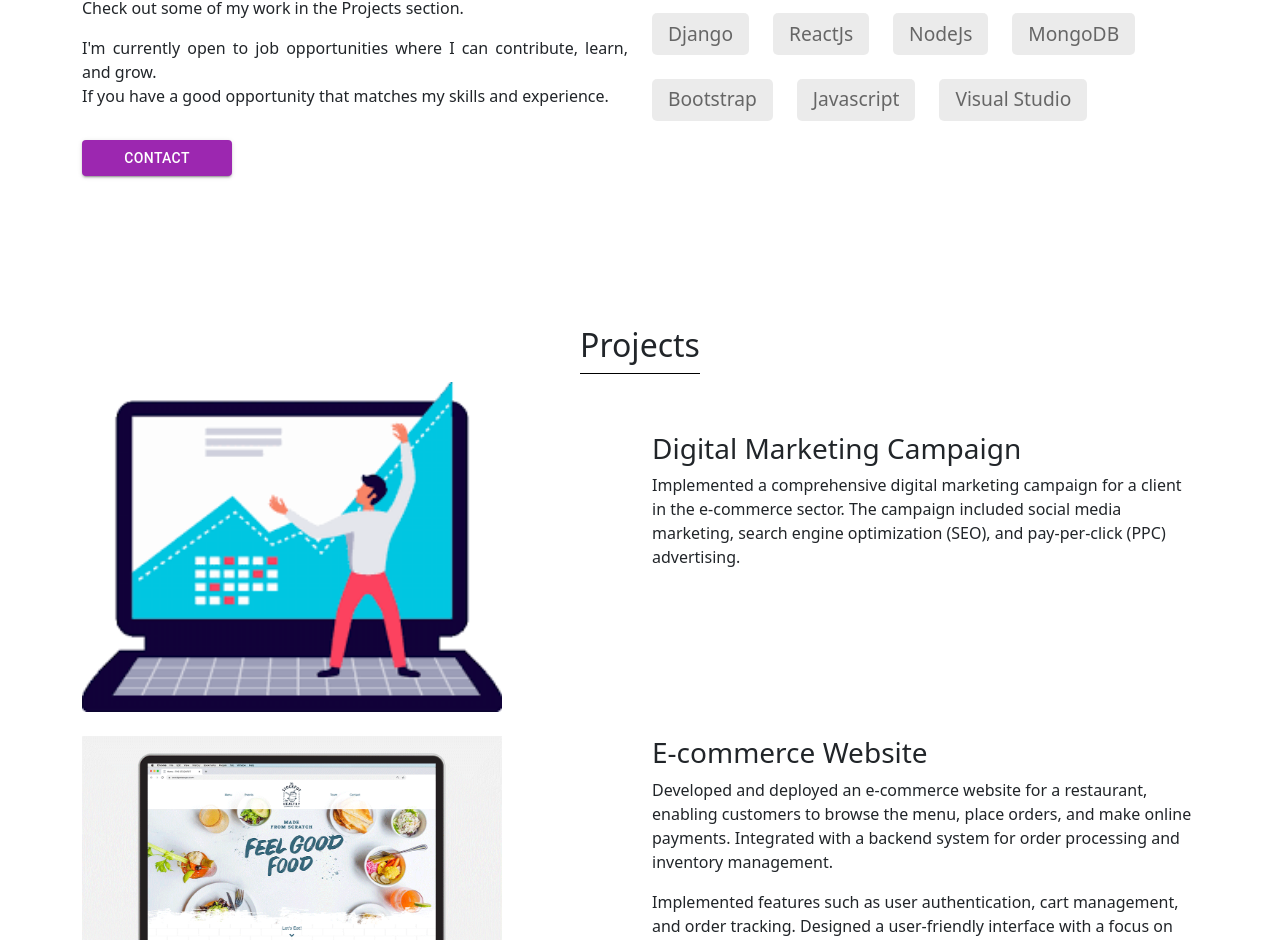
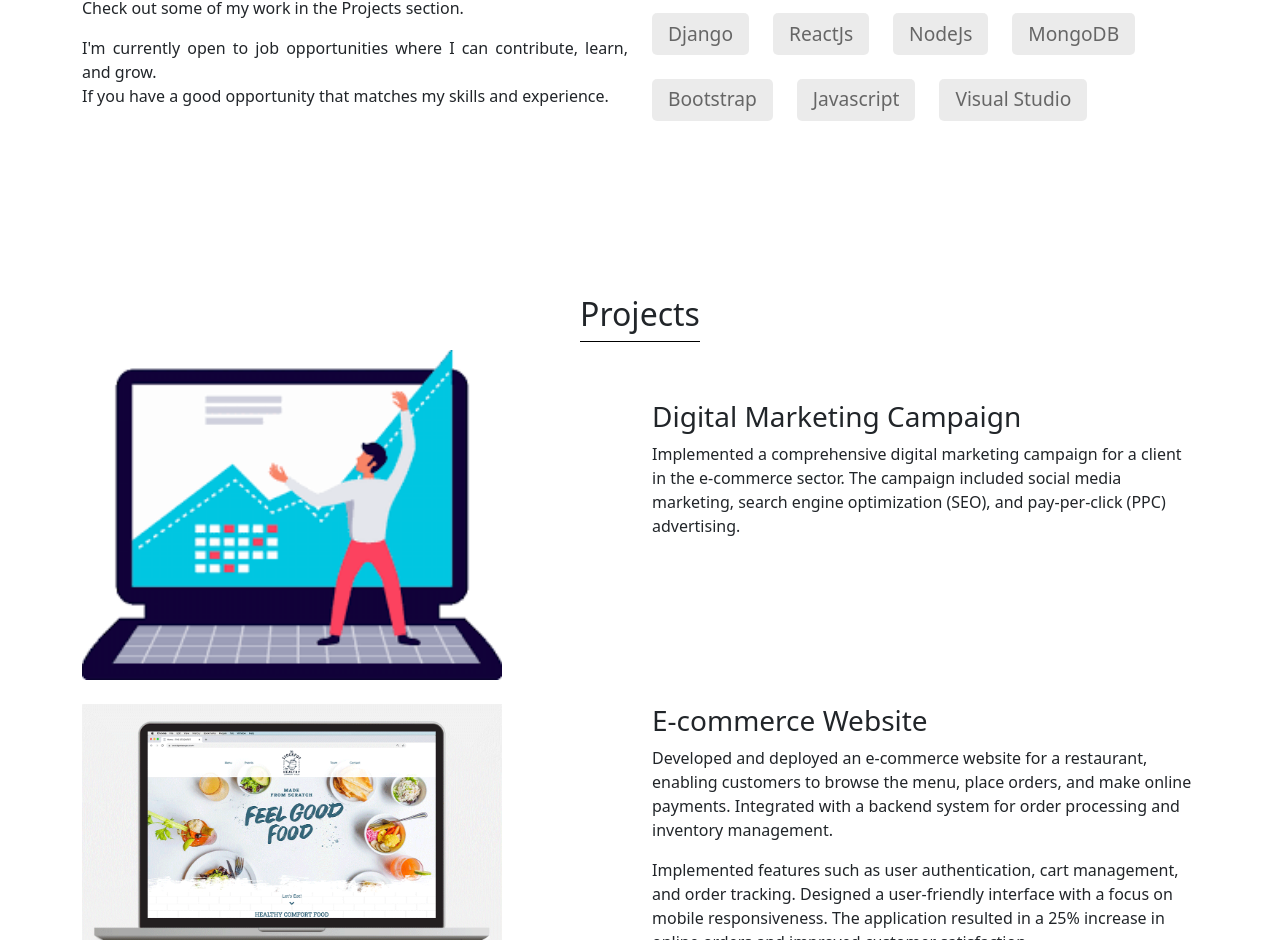
Before and after one commit to SnehaKallem/portfolio, a React (Create React App) app: page / in a window 1280 px wide. Shown: the part 812-1752 px from the top of the page. Built offline with nearby package versions, Linux system fonts and the light colour scheme.

Commit message:
added portfolio

```diff
--- a/src/components/AboutMe.js
+++ b/src/components/AboutMe.js
@@ -23,10 +23,10 @@ function AboutMe() {
         <p>
           I'm currently open to job opportunities where I can contribute, learn, and grow.<br/> If you have a good opportunity that matches my skills and experience.
         </p>
-
-        <Button variant="contained" color="secondary" href="#projects1" style={{ marginTop: '1rem',width:'150px' }}>
+{/*
+        <Button variant="contained" color="secondary" href="#contact" style={{ marginTop: '1rem',width:'150px' }}>
         Contact
-      </Button>
+      </Button> */}
       </div>
 
 
```
